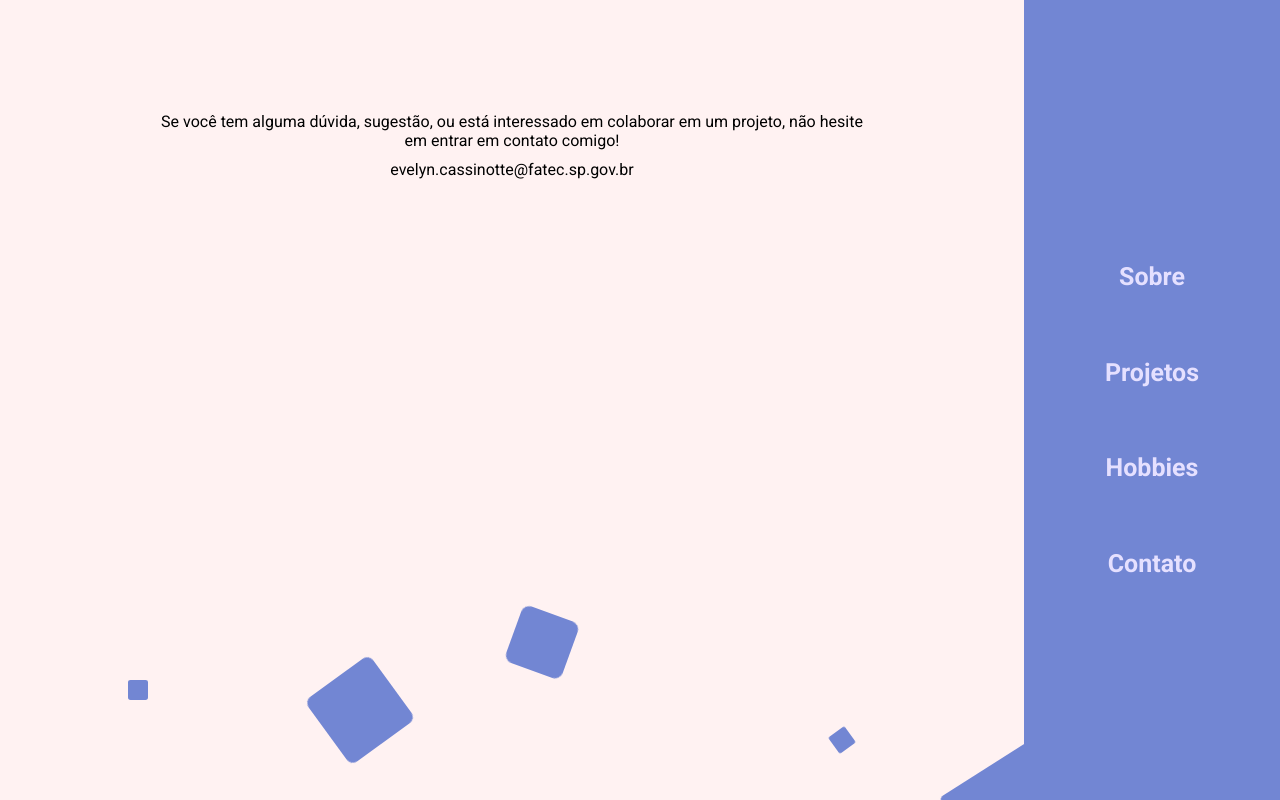
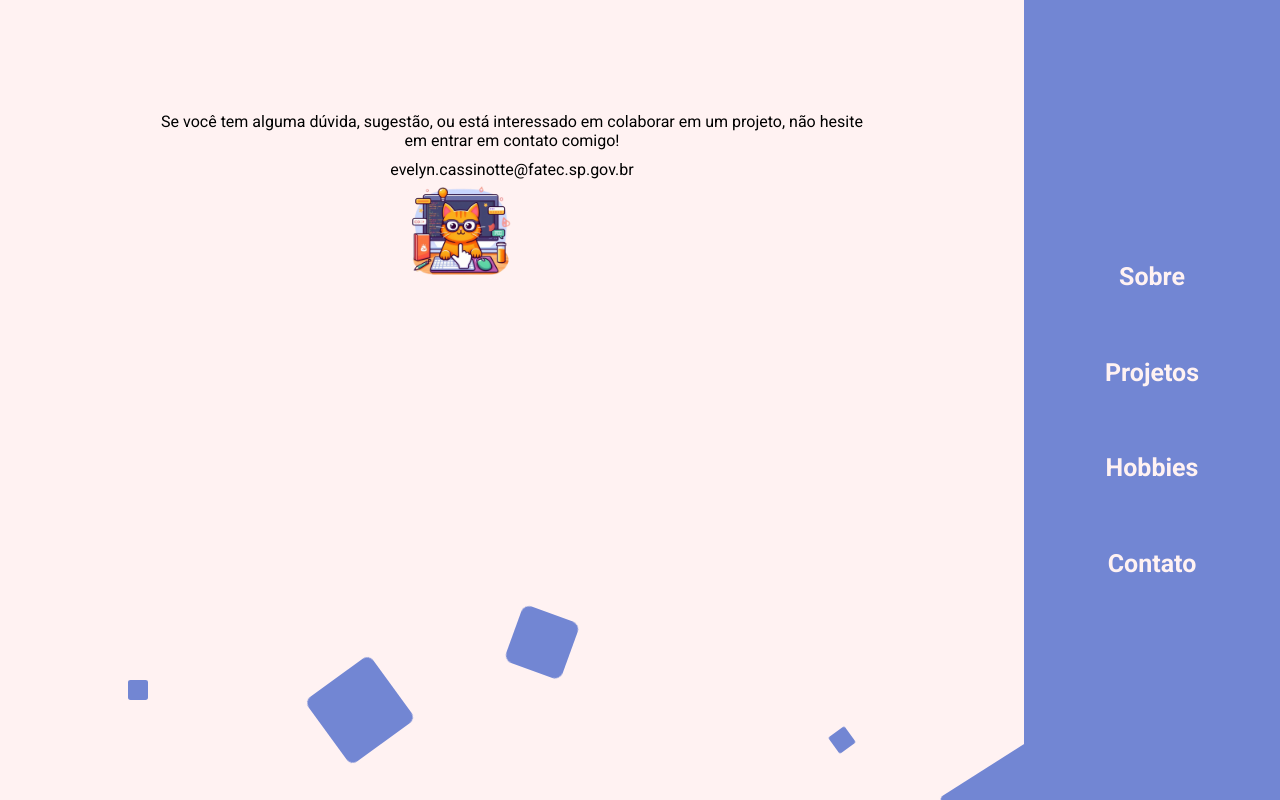
Before and after one commit to Evelyn-Cass/fatec-semestre1-portfolio, a plain HTML site: page contato.html in a window 1280 px wide. Drawn offline with Linux system fonts and the light colour scheme.

Commit message:
update: images

```diff
--- a/assets/styles/style.css
+++ b/assets/styles/style.css
@@ -68,7 +68,35 @@ p {
 
 }
 
+
+
+
 a {
+    color: var(--color4);
+    position: relative;
+    text-decoration: none;
+  }
+
+  a::before {
+    background: var(--color2);
+    content: "";
+    inset: 0;
+    position: absolute;
+    transform: scaleX(0);
+    transform-origin: right;
+    transition: transform 0.5s ease-in-out;
+    z-index: -1;
+  }
+
+  a:hover::before {
+    transform: scaleX(1);
+    transform-origin: left;
+  }
+
+
+
+
+/* a {
     background-image: linear-gradient(to right,
             var(--color4),
             var(--color4) 50%,
@@ -85,7 +113,7 @@ a {
 a:hover {
     background-position: 0;
 }
-
+ */
 
 
 
--- a/assets/styles/style_contato.css
+++ b/assets/styles/style_contato.css
@@ -8,3 +8,8 @@
 main {
     margin-top: 8%;
 }
+img {
+    width: 100px;
+    height: 100px;
+    margin-right: 10%;
+}
--- a/contato.html
+++ b/contato.html
@@ -10,7 +10,9 @@
 </head>
 
 <body>
+
     <div class="sidenav">
+
         <a class="menu" href="index.html">Sobre</a>
         <a class="menu" href="projetos.html">Projetos</a>
         <a class="menu" href="hobbies.html">Hobbies</a>
@@ -20,6 +22,7 @@
         <p>Se você tem alguma dúvida, sugestão, ou está interessado em colaborar em um projeto, não hesite em entrar em
             contato comigo!</p>
             <p>evelyn.cassinotte@fatec.sp.gov.br</p>
+            <img src="assets/images/cat.png" alt="Gato Programador">
 
     </main>
     <div class="area">
```
Also changed, not shown: assets/images/cat.png (added).
